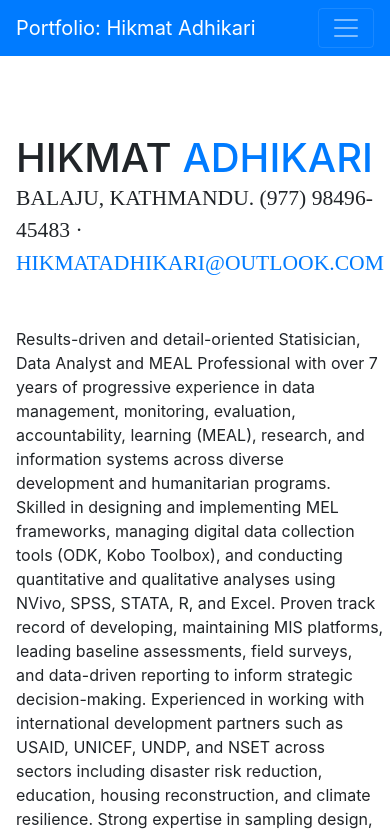
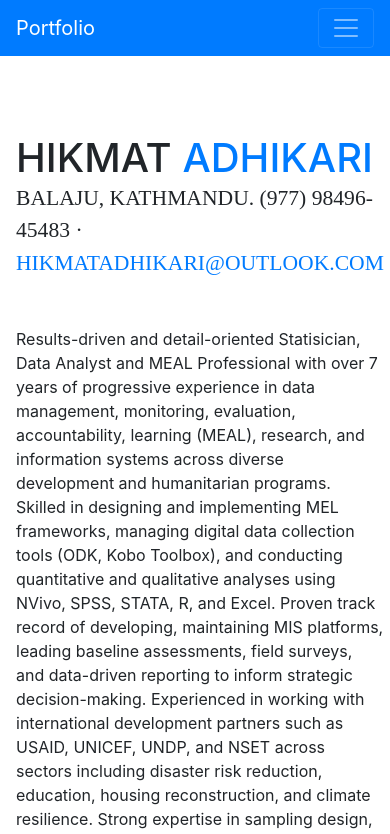
Before and after one commit to Hraaj/Portfolio, a website with bundled scripts: page index.html in a window 390 px wide. Shown: the top 834 px of the page. Built offline with nearby package versions, Linux system fonts and the light colour scheme; a web font is replaced by a local one.

Commit message:
Update index.html

```diff
--- a/index.html
+++ b/index.html
@@ -29,7 +29,7 @@
 
     <nav class="navbar navbar-expand-lg navbar-dark bg-primary fixed-top" id="sideNav">
       <a class="navbar-brand js-scroll-trigger" href="#page-top">
-        <span class="d-block d-lg-none"> Portfolio: Hikmat Adhikari</span>
+        <span class="d-block d-lg-none"> Portfolio</span>
         <span class="d-none d-lg-block">
           <img class="img-fluid img-profile rounded-circle mx-auto mb-2" src="img/profile.jpg" alt="">
         </span>
```
